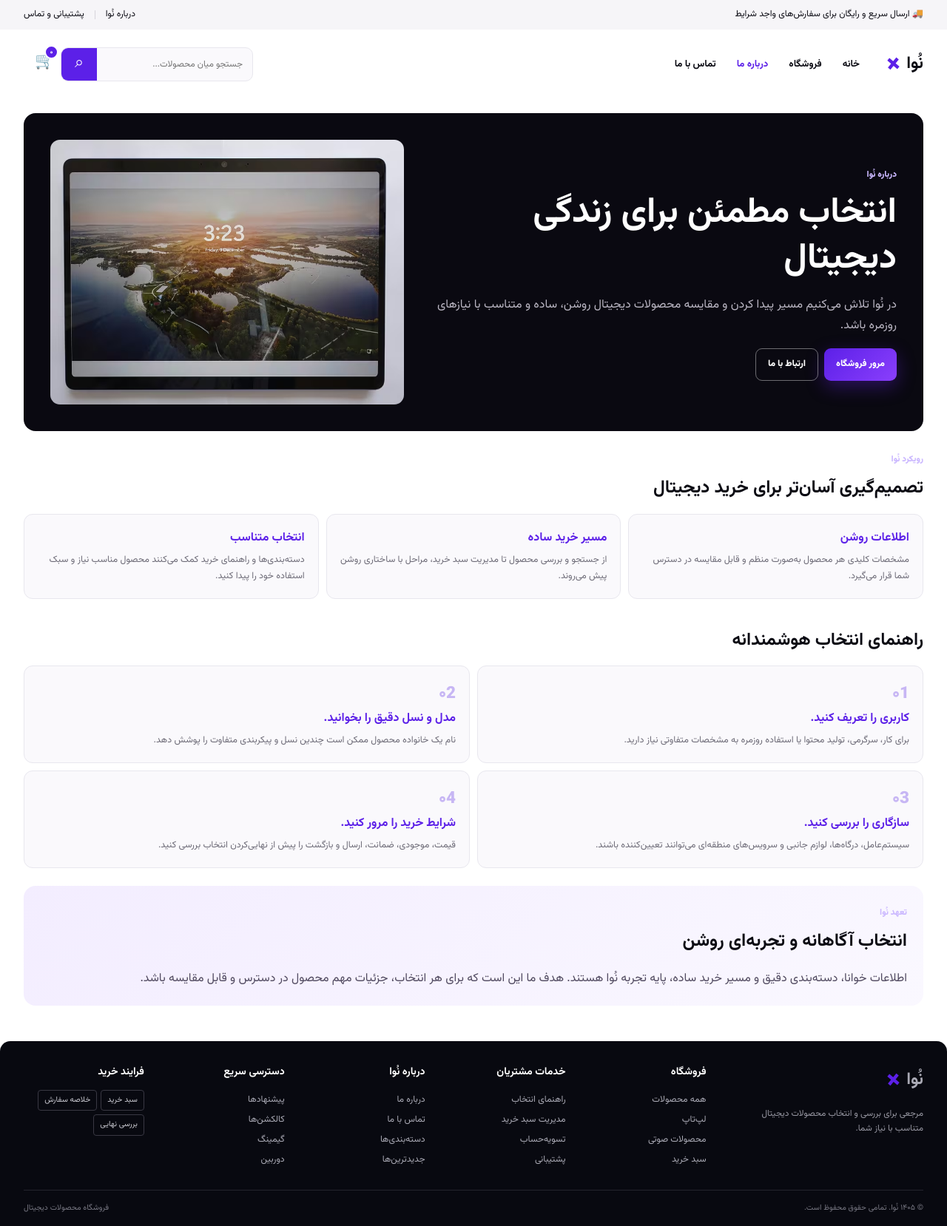
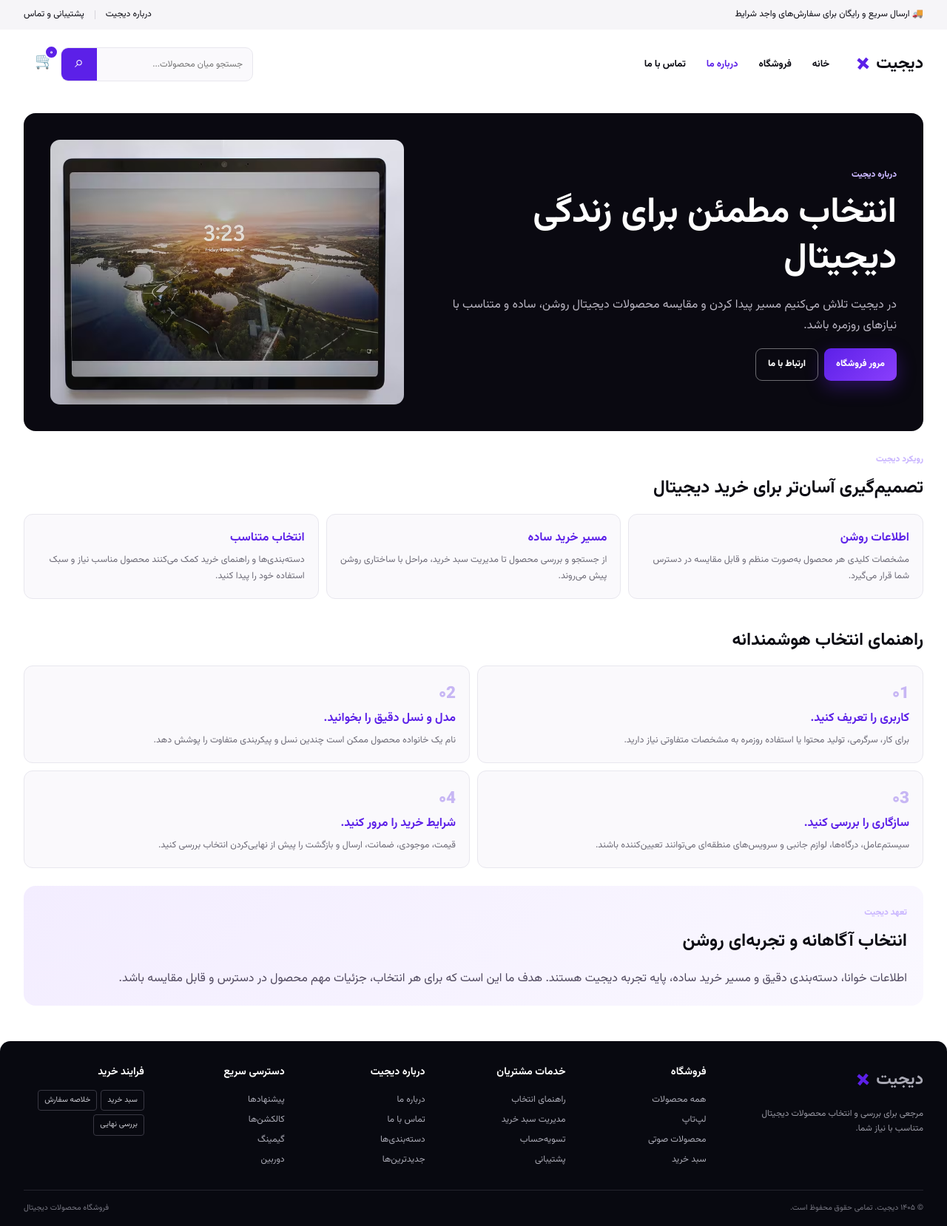
Before and after one commit to amirhossein-javid/Digit, a PHP site: page /about.html in a window 1280 px wide. Shown: the whole page at 74% size. Run offline with PHP 8.4, Linux system fonts and the light colour scheme.

Commit message:
chore: rebrand storefront from Nova to Digit

```diff
--- a/about.html
+++ b/about.html
@@ -1,12 +1,12 @@
 <!doctype html>
 <html lang="fa" dir="rtl">
-<head><meta charset="utf-8"><meta name="viewport" content="width=device-width, initial-scale=1"><meta name="description" content="درباره فروشگاه نُوا و رویکرد آن به انتخاب محصولات دیجیتال"><title>درباره ما | نُوا</title><link rel="stylesheet" href="assets/css/style.css"><link rel="stylesheet" href="assets/css/pages.css"></head>
+<head><meta charset="utf-8"><meta name="viewport" content="width=device-width, initial-scale=1"><meta name="description" content="درباره فروشگاه دیجیت و رویکرد آن به انتخاب محصولات دیجیتال"><title>درباره ما | دیجیت</title><link rel="stylesheet" href="assets/css/style.css"><link rel="stylesheet" href="assets/css/pages.css"></head>
 <body data-page="about">
   <div data-site-header></div>
-  <main class="page-main"><section class="about-hero container"><div><span>درباره نُوا</span><h1>انتخاب مطمئن برای زندگی دیجیتال</h1><p>در نُوا تلاش می‌کنیم مسیر پیدا کردن و مقایسه محصولات دیجیتال روشن، ساده و متناسب با نیازهای روزمره باشد.</p><div class="hero-cta"><a class="btn btn--primary" href="shop.html">مرور فروشگاه</a><a class="btn btn--outline" href="contact.html">ارتباط با ما</a></div></div><picture><source srcset="assets/images/collections/workspace.avif" type="image/avif"><img src="assets/images/collections/workspace.webp" alt="فضای کار دیجیتال" width="800" height="600" loading="lazy" decoding="async"></picture></section>
-    <section class="content-block container"><div><span>رویکرد نُوا</span><h2>تصمیم‌گیری آسان‌تر برای خرید دیجیتال</h2></div><div class="value-grid"><article><b>اطلاعات روشن</b><p>مشخصات کلیدی هر محصول به‌صورت منظم و قابل مقایسه در دسترس شما قرار می‌گیرد.</p></article><article><b>مسیر خرید ساده</b><p>از جستجو و بررسی محصول تا مدیریت سبد خرید، مراحل با ساختاری روشن پیش می‌روند.</p></article><article><b>انتخاب متناسب</b><p>دسته‌بندی‌ها و راهنمای خرید کمک می‌کنند محصول مناسب نیاز و سبک استفاده خود را پیدا کنید.</p></article></div></section>
+  <main class="page-main"><section class="about-hero container"><div><span>درباره دیجیت</span><h1>انتخاب مطمئن برای زندگی دیجیتال</h1><p>در دیجیت تلاش می‌کنیم مسیر پیدا کردن و مقایسه محصولات دیجیتال روشن، ساده و متناسب با نیازهای روزمره باشد.</p><div class="hero-cta"><a class="btn btn--primary" href="shop.html">مرور فروشگاه</a><a class="btn btn--outline" href="contact.html">ارتباط با ما</a></div></div><picture><source srcset="assets/images/collections/workspace.avif" type="image/avif"><img src="assets/images/collections/workspace.webp" alt="فضای کار دیجیتال" width="800" height="600" loading="lazy" decoding="async"></picture></section>
+    <section class="content-block container"><div><span>رویکرد دیجیت</span><h2>تصمیم‌گیری آسان‌تر برای خرید دیجیتال</h2></div><div class="value-grid"><article><b>اطلاعات روشن</b><p>مشخصات کلیدی هر محصول به‌صورت منظم و قابل مقایسه در دسترس شما قرار می‌گیرد.</p></article><article><b>مسیر خرید ساده</b><p>از جستجو و بررسی محصول تا مدیریت سبد خرید، مراحل با ساختاری روشن پیش می‌روند.</p></article><article><b>انتخاب متناسب</b><p>دسته‌بندی‌ها و راهنمای خرید کمک می‌کنند محصول مناسب نیاز و سبک استفاده خود را پیدا کنید.</p></article></div></section>
     <section class="buying-guide-page container" id="buying-guide"><div class="section-head"><h2>راهنمای انتخاب هوشمندانه</h2></div><ol><li><b>کاربری را تعریف کنید.</b><p>برای کار، سرگرمی، تولید محتوا یا استفاده روزمره به مشخصات متفاوتی نیاز دارید.</p></li><li><b>مدل و نسل دقیق را بخوانید.</b><p>نام یک خانواده محصول ممکن است چندین نسل و پیکربندی متفاوت را پوشش دهد.</p></li><li><b>سازگاری را بررسی کنید.</b><p>سیستم‌عامل، درگاه‌ها، لوازم جانبی و سرویس‌های منطقه‌ای می‌توانند تعیین‌کننده باشند.</p></li><li><b>شرایط خرید را مرور کنید.</b><p>قیمت، موجودی، ضمانت، ارسال و بازگشت را پیش از نهایی‌کردن انتخاب بررسی کنید.</p></li></ol></section>
-    <section class="demo-policy container" id="service-standards"><span>تعهد نُوا</span><h2>انتخاب آگاهانه و تجربه‌ای روشن</h2><p>اطلاعات خوانا، دسته‌بندی دقیق و مسیر خرید ساده، پایه تجربه نُوا هستند. هدف ما این است که برای هر انتخاب، جزئیات مهم محصول در دسترس و قابل مقایسه باشد.</p></section>
+    <section class="demo-policy container" id="service-standards"><span>تعهد دیجیت</span><h2>انتخاب آگاهانه و تجربه‌ای روشن</h2><p>اطلاعات خوانا، دسته‌بندی دقیق و مسیر خرید ساده، پایه تجربه دیجیت هستند. هدف ما این است که برای هر انتخاب، جزئیات مهم محصول در دسترس و قابل مقایسه باشد.</p></section>
   </main>
   <div data-site-footer></div>
   <div class="overlay"></div><div class="toast" role="status"></div><script src="assets/js/catalog.js"></script><script src="assets/js/main.js"></script>
--- a/admin/_bootstrap.php
+++ b/admin/_bootstrap.php
@@ -37,7 +37,7 @@ set_exception_handler(static function (Throwable $exception): void {
     if (!headers_sent()) {
         header('Content-Type: text/html; charset=utf-8');
     }
-    echo '<!doctype html><html lang="fa" dir="rtl"><meta charset="utf-8"><title>خطا | مدیریت نُوا</title>'
+    echo '<!doctype html><html lang="fa" dir="rtl"><meta charset="utf-8"><title>خطا | مدیریت دیجیت</title>'
         . '<link rel="stylesheet" href="assets/admin.css"><body class="auth-page"><main class="auth-card"><h1>خطایی رخ داد</h1>'
         . '<p>امکان پردازش درخواست وجود ندارد. لطفاً دوباره تلاش کنید.</p></main></body></html>';
 });
--- a/assets/js/main.js
+++ b/assets/js/main.js
@@ -10,10 +10,10 @@
     const footerRoot = document.querySelector('[data-site-footer]');
 
     if (headerRoot) {
-      headerRoot.outerHTML = `<div class="announcement"><div class="container announcement__inner"><span>🚚 ارسال سریع و رایگان برای سفارش‌های واجد شرایط</span><div><a href="about.html">درباره نُوا</a><span class="sep"></span><a href="contact.html">پشتیبانی و تماس</a></div></div></div>
+      headerRoot.outerHTML = `<div class="announcement"><div class="container announcement__inner"><span>🚚 ارسال سریع و رایگان برای سفارش‌های واجد شرایط</span><div><a href="about.html">درباره دیجیت</a><span class="sep"></span><a href="contact.html">پشتیبانی و تماس</a></div></div></div>
       <header class="site-header">
         <div class="container header-main">
-          <a class="brand" href="index.html" aria-label="صفحه اصلی نُوا"><i>×</i><strong>نُوا</strong></a>
+          <a class="brand" href="index.html" aria-label="صفحه اصلی دیجیت"><i>×</i><strong>دیجیت</strong></a>
           <nav class="desktop-nav" aria-label="منوی اصلی">${navLink('index.html', 'خانه', 'home')}${navLink('shop.html', 'فروشگاه', 'shop')}${navLink('about.html', 'درباره ما', 'about')}${navLink('contact.html', 'تماس با ما', 'contact')}</nav>
           <div class="header-actions">
             <form class="search search-form" action="shop.html"><input name="q" type="search" placeholder="جستجو میان محصولات..." aria-label="جستجوی محصولات"><button type="submit" aria-label="جستجو">⌕</button></form>
@@ -27,7 +27,7 @@
     }
 
     if (footerRoot) {
-      footerRoot.outerHTML = `<footer id="footer"><div class="container footer-grid"><div class="footer-brand"><a class="brand brand--light" href="index.html"><i>×</i><strong>نُوا</strong></a><p>مرجعی برای بررسی و انتخاب محصولات دیجیتال متناسب با نیاز شما.</p></div><div><h3>فروشگاه</h3><a href="shop.html">همه محصولات</a><a href="shop.html?category=لپ‌تاپ">لپ‌تاپ</a><a href="shop.html?category=صوتی">محصولات صوتی</a><a href="cart.html">سبد خرید</a></div><div><h3>خدمات مشتریان</h3><a href="about.html#buying-guide">راهنمای انتخاب</a><a href="cart.html">مدیریت سبد خرید</a><a href="checkout.html">تسویه‌حساب</a><a href="contact.html">پشتیبانی</a></div><div><h3>درباره نُوا</h3><a href="about.html">درباره ما</a><a href="contact.html">تماس با ما</a><a href="index.html#categories">دسته‌بندی‌ها</a><a href="index.html#new">جدیدترین‌ها</a></div><div><h3>دسترسی سریع</h3><a href="index.html#deals">پیشنهادها</a><a href="index.html#brands">کالکشن‌ها</a><a href="shop.html?category=گیمینگ">گیمینگ</a><a href="shop.html?category=دوربین">دوربین</a></div><div><h3>فرایند خرید</h3><div class="payments"><span>سبد خرید</span><span>خلاصه سفارش</span><span>بررسی نهایی</span></div></div></div><div class="container copyright"><span>© ۱۴۰۵ نُوا. تمامی حقوق محفوظ است.</span><span>فروشگاه محصولات دیجیتال</span></div></footer>`;
+      footerRoot.outerHTML = `<footer id="footer"><div class="container footer-grid"><div class="footer-brand"><a class="brand brand--light" href="index.html"><i>×</i><strong>دیجیت</strong></a><p>مرجعی برای بررسی و انتخاب محصولات دیجیتال متناسب با نیاز شما.</p></div><div><h3>فروشگاه</h3><a href="shop.html">همه محصولات</a><a href="shop.html?category=لپ‌تاپ">لپ‌تاپ</a><a href="shop.html?category=صوتی">محصولات صوتی</a><a href="cart.html">سبد خرید</a></div><div><h3>خدمات مشتریان</h3><a href="about.html#buying-guide">راهنمای انتخاب</a><a href="cart.html">مدیریت سبد خرید</a><a href="checkout.html">تسویه‌حساب</a><a href="contact.html">پشتیبانی</a></div><div><h3>درباره دیجیت</h3><a href="about.html">درباره ما</a><a href="contact.html">تماس با ما</a><a href="index.html#categories">دسته‌بندی‌ها</a><a href="index.html#new">جدیدترین‌ها</a></div><div><h3>دسترسی سریع</h3><a href="index.html#deals">پیشنهادها</a><a href="index.html#brands">کالکشن‌ها</a><a href="shop.html?category=گیمینگ">گیمینگ</a><a href="shop.html?category=دوربین">دوربین</a></div><div><h3>فرایند خرید</h3><div class="payments"><span>سبد خرید</span><span>خلاصه سفارش</span><span>بررسی نهایی</span></div></div></div><div class="container copyright"><span>© ۱۴۰۵ دیجیت. تمامی حقوق محفوظ است.</span><span>فروشگاه محصولات دیجیتال</span></div></footer>`;
     }
   }
 
--- a/assets/js/pages.js
+++ b/assets/js/pages.js
@@ -195,7 +195,7 @@
       }[product.stockStatus] || ['وضعیت موجودی: نیازمند استعلام', 'برای اطلاع از موجودی و شرایط عرضه با پشتیبانی تماس بگیرید.'];
       const specifications = product.specs.map(([key, value]) => `<div><dt>${store.escapeHtml(key)}</dt><dd>${store.escapeHtml(value)}</dd></div>`).join('');
 
-      document.title = `${product.name} | نُوا`;
+      document.title = `${product.name} | دیجیت`;
       root.innerHTML = `<nav class="breadcrumbs" aria-label="مسیر صفحه"><a href="index.html">خانه</a><span>←</span><a href="shop.html">فروشگاه</a><span>←</span><span>${name}</span></nav>
         <div class="product-detail-grid">
           <section class="product-gallery" aria-label="گالری محصول">
--- a/cart.html
+++ b/cart.html
@@ -1,6 +1,6 @@
 <!doctype html>
 <html lang="fa" dir="rtl">
-<head><meta charset="utf-8"><meta name="viewport" content="width=device-width, initial-scale=1"><meta name="description" content="مدیریت اقلام و تعداد محصولات در سبد خرید نُوا"><title>سبد خرید | نُوا</title><link rel="stylesheet" href="assets/css/style.css"><link rel="stylesheet" href="assets/css/pages.css"></head>
+<head><meta charset="utf-8"><meta name="viewport" content="width=device-width, initial-scale=1"><meta name="description" content="مدیریت اقلام و تعداد محصولات در سبد خرید دیجیت"><title>سبد خرید | دیجیت</title><link rel="stylesheet" href="assets/css/style.css"><link rel="stylesheet" href="assets/css/pages.css"></head>
 <body data-page="cart">
   <div data-site-header></div>
   <main class="page-main"><section class="container cart-page" id="cartPage"></section></main>
--- a/product.html
+++ b/product.html
@@ -1,6 +1,6 @@
 <!doctype html>
 <html lang="fa" dir="rtl">
-<head><meta charset="utf-8"><meta name="viewport" content="width=device-width, initial-scale=1"><meta name="description" content="مشخصات فنی، تصاویر و جزئیات محصولات فروشگاه نُوا"><title>جزئیات محصول | نُوا</title><link rel="stylesheet" href="assets/css/style.css"><link rel="stylesheet" href="assets/css/pages.css"></head>
+<head><meta charset="utf-8"><meta name="viewport" content="width=device-width, initial-scale=1"><meta name="description" content="مشخصات فنی، تصاویر و جزئیات محصولات فروشگاه دیجیت"><title>جزئیات محصول | دیجیت</title><link rel="stylesheet" href="assets/css/style.css"><link rel="stylesheet" href="assets/css/pages.css"></head>
 <body data-page="product">
   <div data-site-header></div>
   <main class="page-main"><article class="container product-detail" id="productDetail"></article><section class="section container"><div class="section-head"><h2>محصولات مرتبط</h2><a href="shop.html">همه محصولات ←</a></div><div class="product-grid related-grid" id="relatedProducts"></div></section></main>
--- a/shop.html
+++ b/shop.html
@@ -2,13 +2,13 @@
 <html lang="fa" dir="rtl">
 <head>
   <meta charset="utf-8"><meta name="viewport" content="width=device-width, initial-scale=1">
-  <meta name="description" content="فروشگاه نُوا؛ جستجو، فیلتر و مرتب‌سازی محصولات دیجیتال">
-  <title>فروشگاه | نُوا</title><link rel="stylesheet" href="assets/css/style.css"><link rel="stylesheet" href="assets/css/pages.css">
+  <meta name="description" content="فروشگاه دیجیت؛ جستجو، فیلتر و مرتب‌سازی محصولات دیجیتال">
+  <title>فروشگاه | دیجیت</title><link rel="stylesheet" href="assets/css/style.css"><link rel="stylesheet" href="assets/css/pages.css">
 </head>
 <body data-page="shop">
   <div data-site-header></div>
   <main class="page-main">
-    <section class="page-hero container"><span>فروشگاه نُوا</span><h1>محصولات دیجیتال</h1><p>محصولات را بر اساس نام و دسته‌بندی جستجو کنید و با مرتب‌سازی مناسب، سریع‌تر به انتخاب دلخواه برسید.</p></section>
+    <section class="page-hero container"><span>فروشگاه دیجیت</span><h1>محصولات دیجیتال</h1><p>محصولات را بر اساس نام و دسته‌بندی جستجو کنید و با مرتب‌سازی مناسب، سریع‌تر به انتخاب دلخواه برسید.</p></section>
     <section class="shop-layout container">
       <form class="filter-panel" action="shop.html" method="get"><label>جستجو<input id="shopSearch" name="q" type="search" placeholder="نام یا دسته‌بندی"></label><label>دسته‌بندی<select id="categoryFilter" name="category"><option value="">همه دسته‌ها</option><option>گوشی موبایل</option><option>لپ‌تاپ</option><option>صوتی</option><option>پوشیدنی هوشمند</option><option>خانه هوشمند</option><option>دوربین</option><option>تبلت</option><option>تصویربرداری هوایی</option><option>گیمینگ</option></select></label><label>مرتب‌سازی<select id="sortFilter" name="sort"><option value="default">پیش‌فرض</option><option value="price-asc">قیمت: کم به زیاد</option><option value="price-desc">قیمت: زیاد به کم</option><option value="name">نام محصول</option></select></label><button class="btn btn--primary" type="submit">اعمال فیلتر</button><a class="filter-reset" href="shop.html">پاک‌کردن فیلترها</a></form>
       <div class="shop-results"><div class="results-head"><h2>محصولات</h2><span id="resultCount"></span></div><div class="product-grid shop-grid" id="shopProducts"></div></div>
```
Also changed, not shown: admin/_layout.php (+4 -4 lines), checkout.html (+1 -1 lines), contact.html (+1 -1 lines), index.html (+5 -5 lines), README.md.
